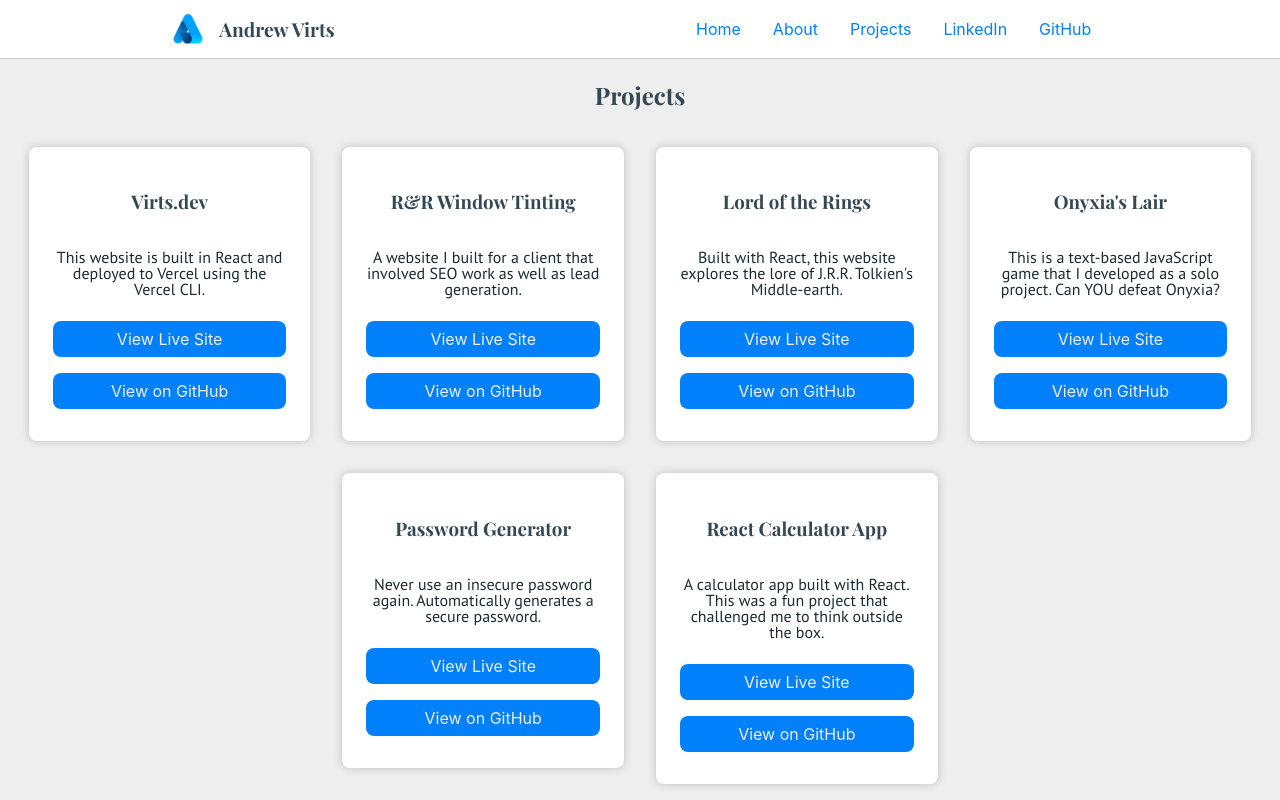
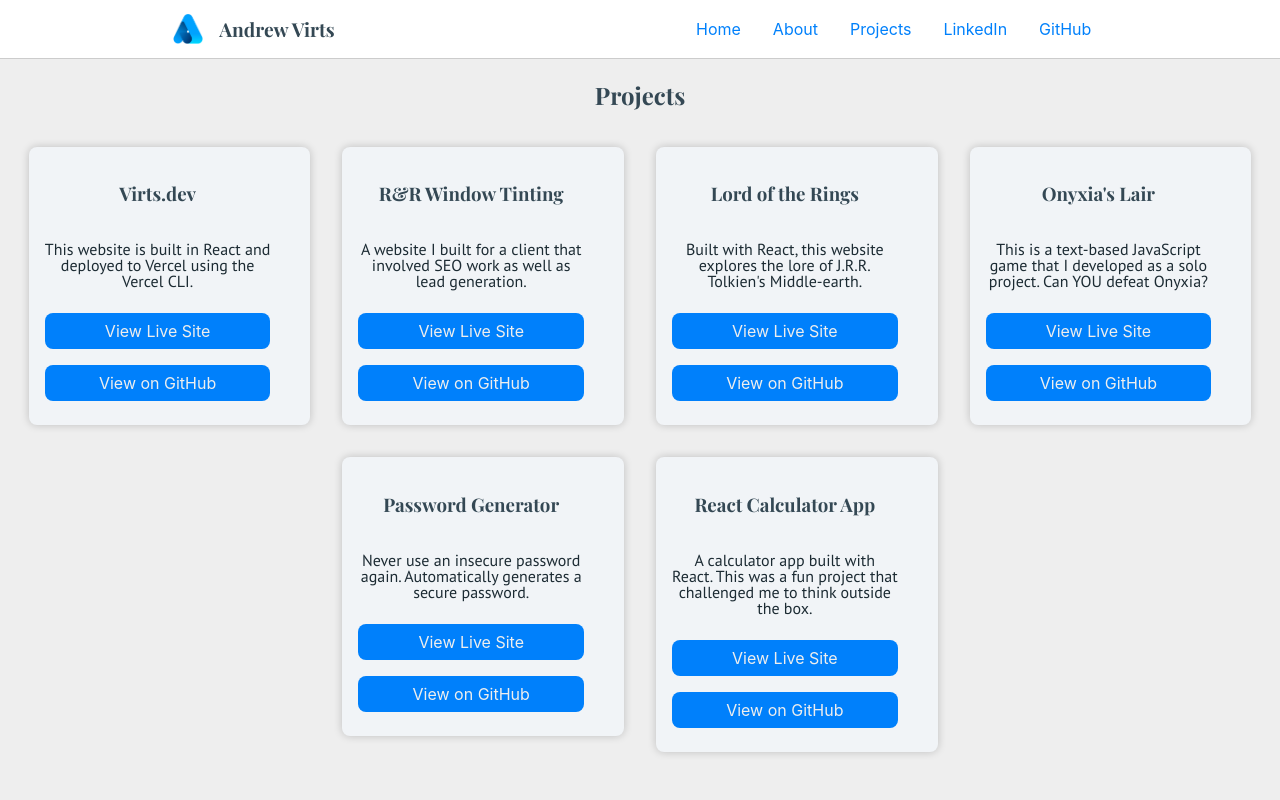
Before and after one commit to asvirts/portfolioWebsite, a React (Create React App) app in the folder virts-dev/: page /projects in a window 1280 px wide. Built offline with nearby package versions, Linux system fonts and the light colour scheme; a web font is replaced by a local one.

Commit message:
working on card

```diff
--- a/virts-dev/src/index.css
+++ b/virts-dev/src/index.css
@@ -53,10 +53,10 @@ button:hover {
 /* CARDS */
 
 .card {
-  background-color: #fff;
+  background-color: #f1f4f7;
   color: var(--lt-text);
   border-radius: 0.5rem;
-  padding: 1rem;
+  padding: 8px 32px 8px 8px;
   margin: 1rem;
   display: inline-block;
   box-shadow: 0 0 0.5rem rgba(0, 0, 0, 0.2);
```
